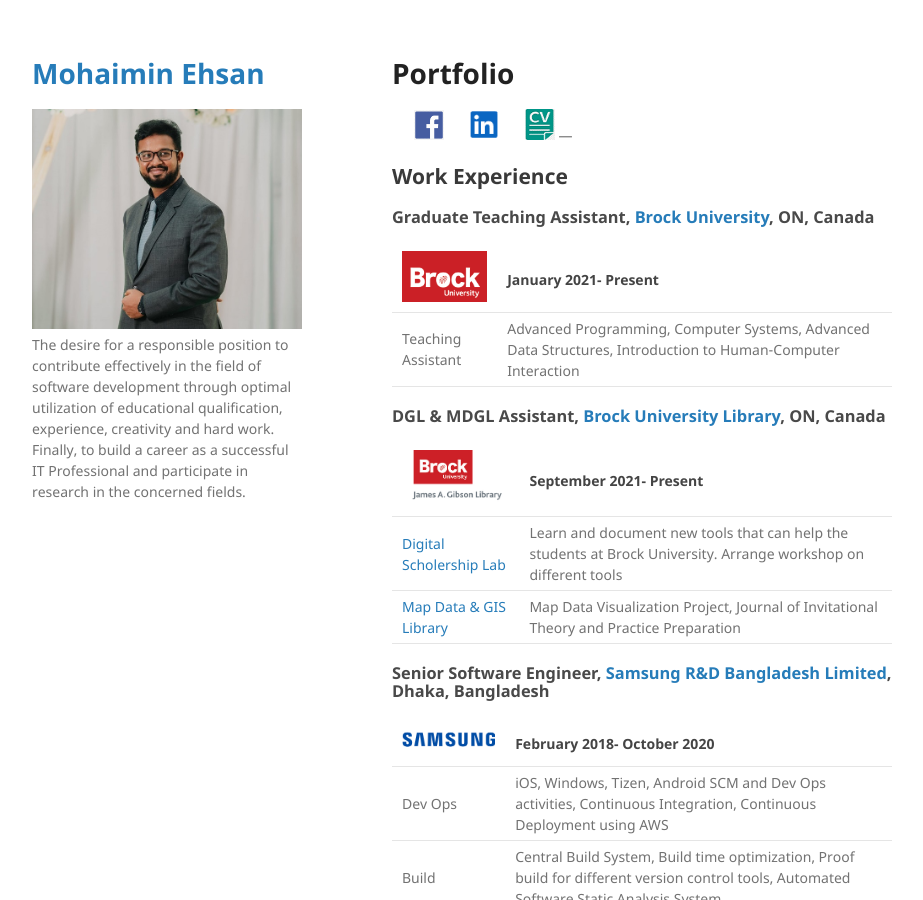
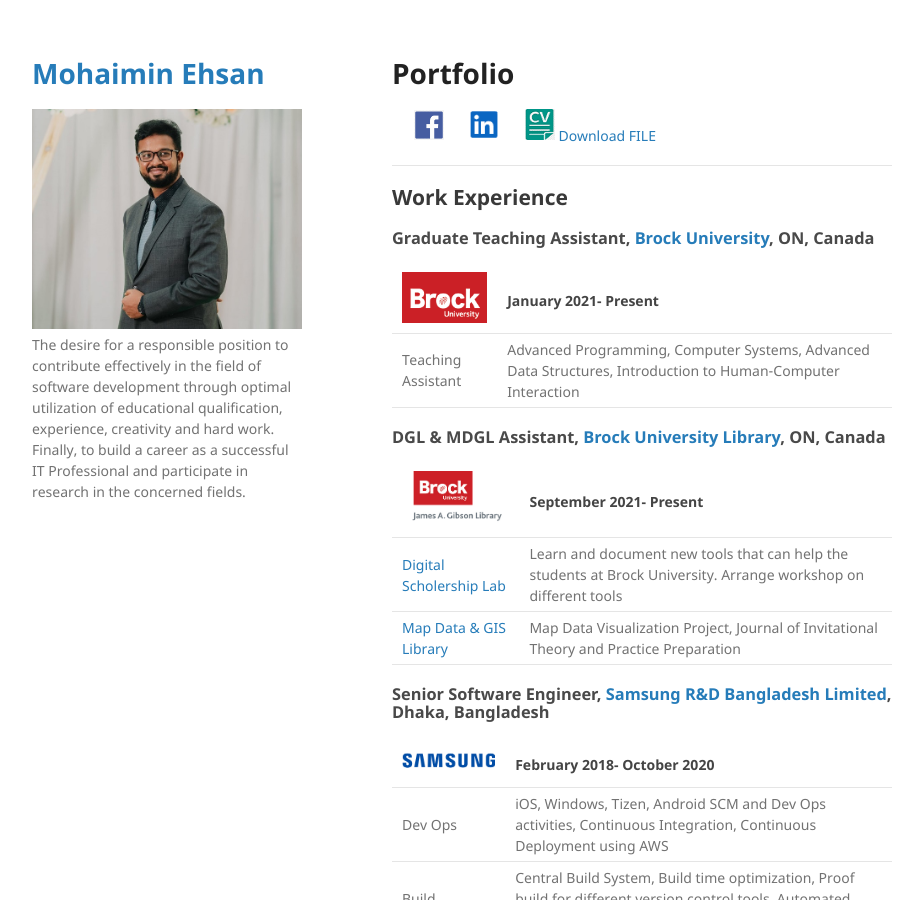
Before and after one commit to MohaiminEhsan/Homepage, a Jekyll site: the page built from index.md, in a window 1280 px wide and 900 px high. Shown: the whole window, without its empty margins (178-1101 px from the left). Built offline with Jekyll 4.4.1, drawn with Linux system fonts in a browser that asks for light colours; our own code applies the rules of GitHub Pages for plain Markdown files.

Commit message:
Update index.md

```diff
--- a/index.md
+++ b/index.md
@@ -7,6 +7,8 @@ layout: default
 &nbsp; &nbsp; &nbsp; [<img src="assets/img/fblogo.png?raw=true" width="30"/>](https://www.facebook.com/mohaiminehsan.anik/)
 &nbsp; &nbsp; &nbsp; [<img src="assets/img/ldlogo.PNG?raw=true" width="30"/>](https://www.linkedin.com/in/mohaimin-ehsan-02072412b)
 &nbsp; &nbsp; &nbsp; [<img src="assets/img/CV3.png?raw=true" width="30"/>](https://github.com/MohaiminEhsan/Portfolio/blob/main/MohaiminEhsanCV.pdf)
+<a id="raw-url" href="https://github.com/MohaiminEhsan/Portfolio/blob/main/MohaiminEhsanCV.pdf">Download FILE</a>
+
 ---
 
 ## Work Experience
```
